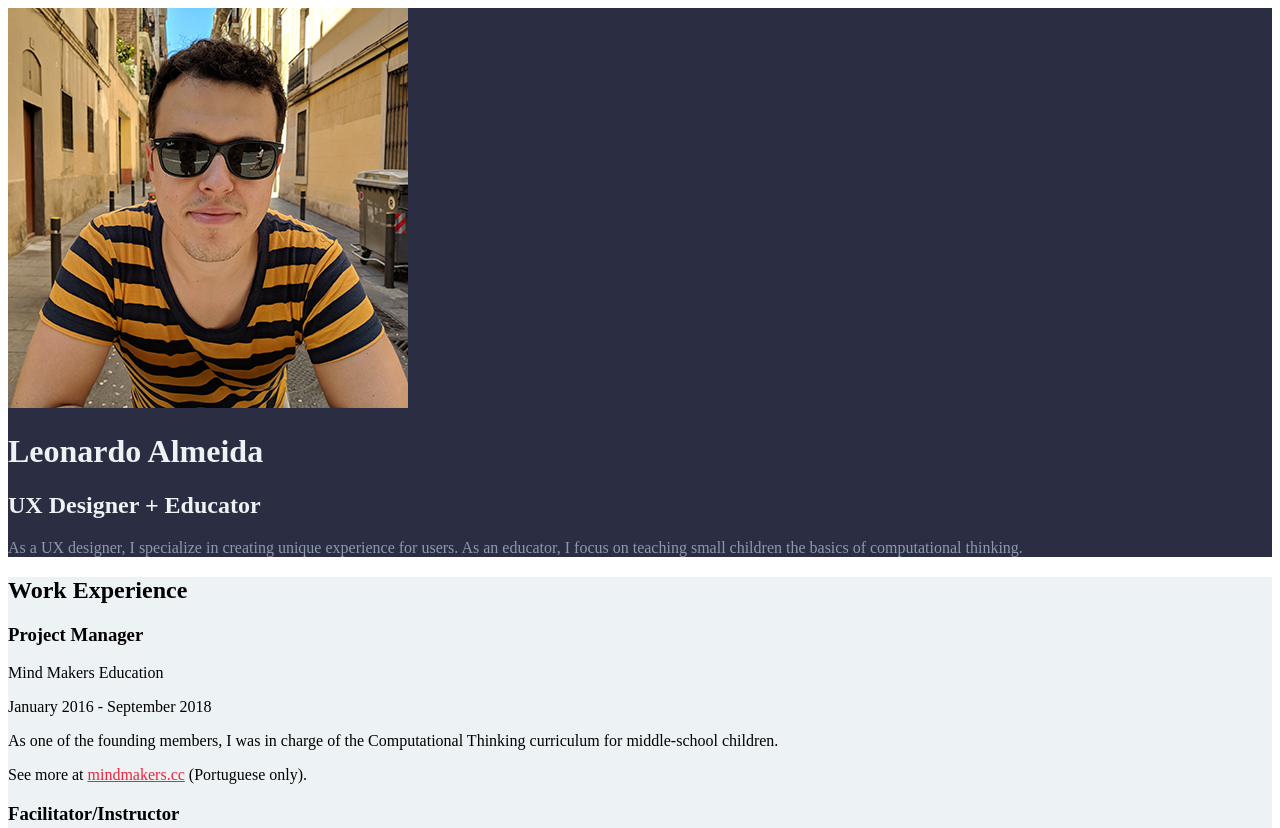
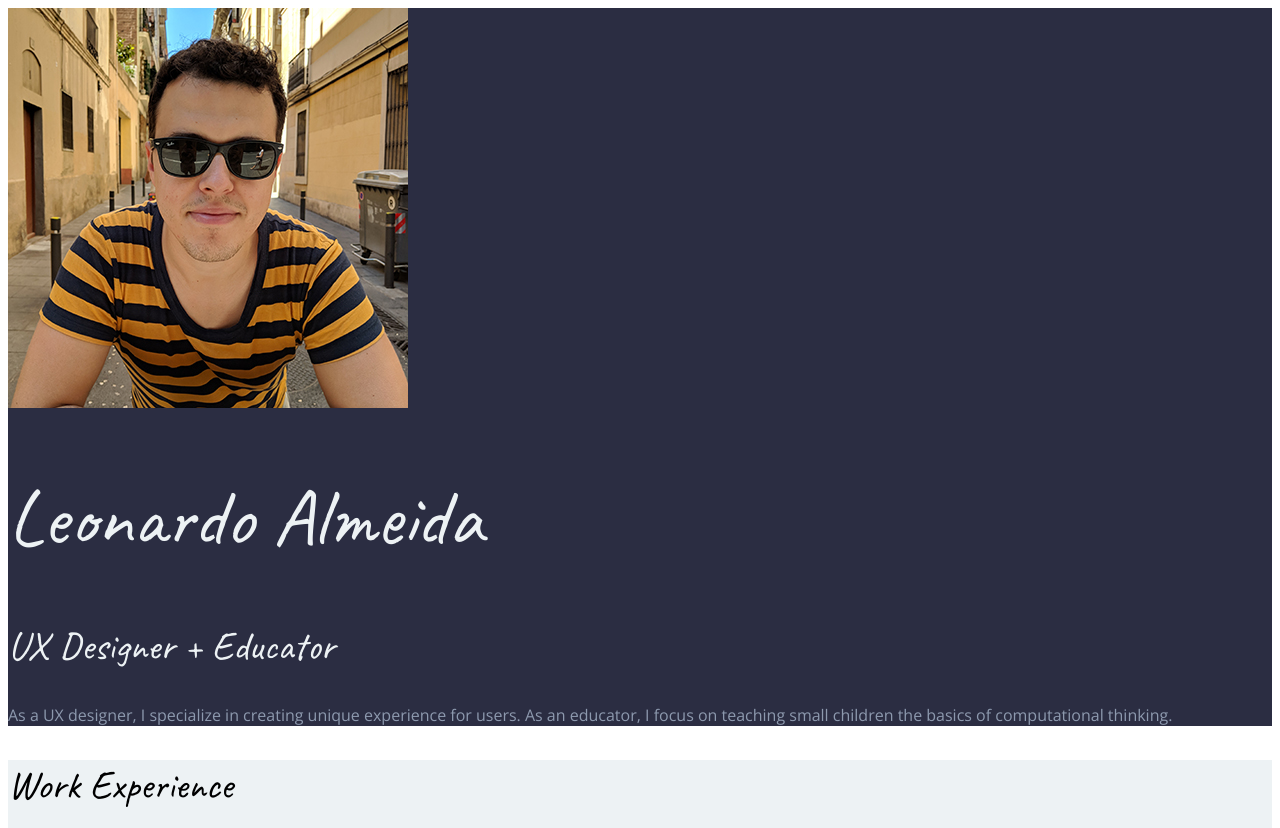
Before and after one commit to UXDSkillslab1718/4-final-assignment-challenge-leleoalmeida, a plain HTML site: page index.html in a window 1280 px wide. Shown: the top 828 px of the page. Drawn offline with nearby package versions, Linux system fonts and the light colour scheme.

Commit message:
chapter three
third assignment complete.

```diff
--- a/css/styles.css
+++ b/css/styles.css
@@ -1,4 +1,18 @@
 body {
+	font-family: 'Open Sans', sans-serif;
+}
+
+h1, h2 {
+	font-family: 'Caveat', cursive;
+	font-weight: 400;
+}
+
+h1 {
+	font-size: 80px;
+}
+
+h2 {
+	font-size: 40px;
 }
 
 a {
--- a/index.html
+++ b/index.html
@@ -4,6 +4,7 @@
     <meta charset="UTF-8">
     <meta name="viewport" content="width=device-width, initial-scale=1.0">
     <title>Leonardo Almeida | Resume</title>
+    <link href="https://fonts.googleapis.com/css?family=Caveat|Open+Sans:400,700" rel="stylesheet">
     <link rel="stylesheet" type="text/css" href="css/styles.css">
 </head>
 <body>
```
